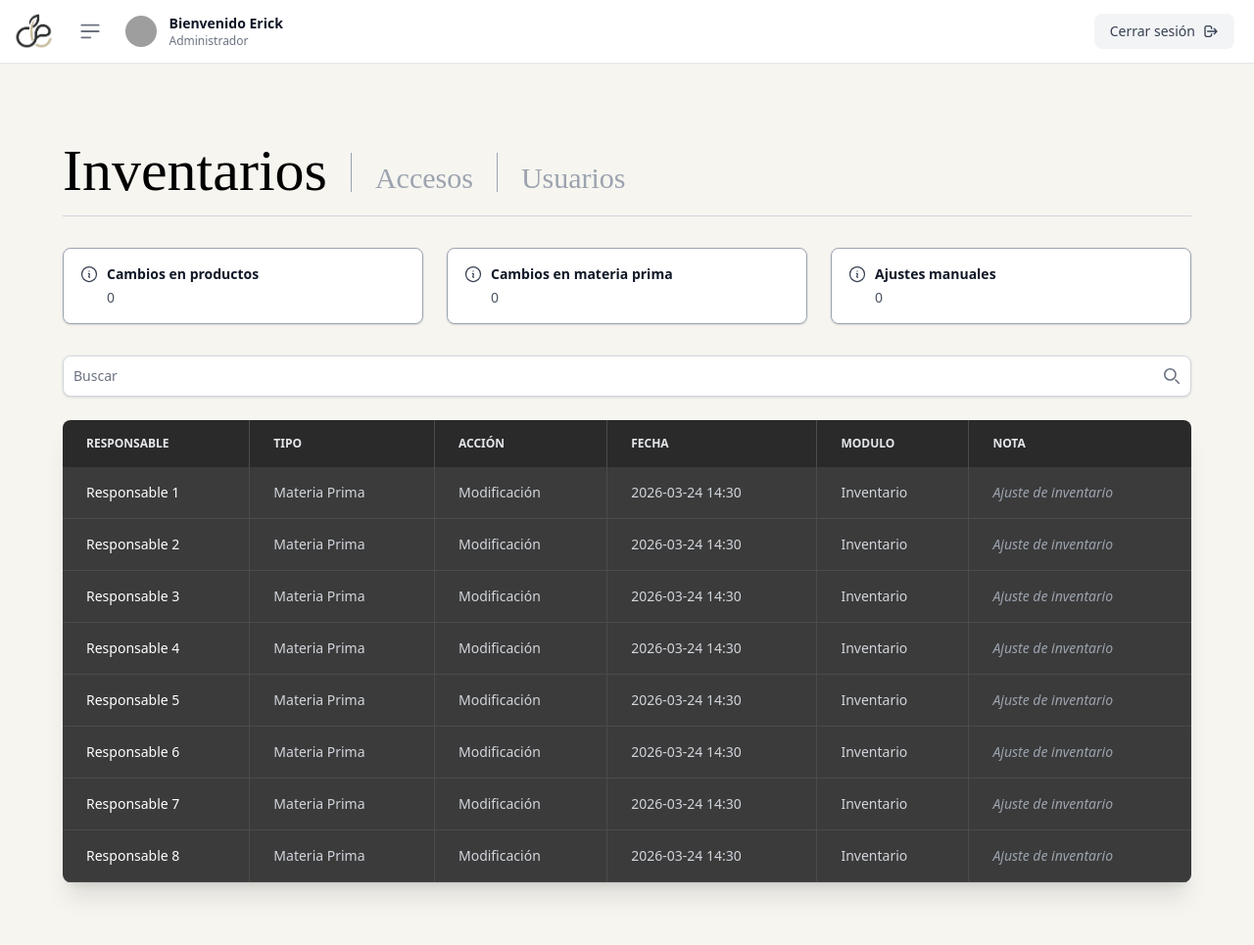
After one commit to IDGS802-23002162/Jassence, a Flask app: page /auditoria in a window 1280 px wide. The commit adds this page. Shown: the whole page at 98% size. Run offline with Flask 3, Linux system fonts and the light colour scheme; style sheets or scripts are compiled from the project's sources; some libraries are stand-ins or nearby versions; grey boxes are pictures that could not be loaded.

Commit message:
Front Auditorias

```diff
--- a/app.py
+++ b/app.py
@@ -6,12 +6,15 @@ from flask import g
 
 
 from models import db
+from modulos_routes.auditoria.routes import auditorias_bp
 
 app = Flask(__name__)
 app.config.from_object(DevelopmentConfig)
 
 csrf=CSRFProtect()
 db.init_app(app)
+
+app.register_blueprint(auditorias_bp)
 
 # Prueba usuario
 class Usuario:
--- /dev/null
+++ b/modulos_routes/auditoria/routes.py
@@ -0,0 +1,28 @@
+from flask import Flask, render_template, request, redirect, url_for
+from flask import Blueprint
+from models import db
+
+auditorias_bp=Blueprint('auditorias',__name__)
+
+# Usuario ficticio temporal para que corra el layout
+class Usuario:
+    def __init__(self, nombre, rol):
+        self.nombre = nombre
+        self.rol = rol
+
+usuario_logueado = Usuario(nombre="Erick", rol="Administrador")
+
+@auditorias_bp.route("/auditoria", methods=['GET','POST'])
+def auditoria():
+
+	return render_template("modulos_front/auditoria/movInventarios.html", current_user=usuario_logueado)
+
+@auditorias_bp.route("/auditoria/accesos", methods=['GET','POST'])
+def accesos():
+
+	return render_template("modulos_front/auditoria/movAccessos.html", current_user=usuario_logueado)
+
+@auditorias_bp.route("/auditoria/usuarios", methods=['GET','POST'])
+def usuarios():
+
+	return render_template("modulos_front/auditoria/movUsuarios.html", current_user=usuario_logueado)
--- a/static/src/input.css
+++ b/static/src/input.css
@@ -7,4 +7,18 @@
 
 /* Aquí puedes agregar tus propios estilos si los necesitas */
 
+
+@import url('https://fonts.googleapis.com/css2?family=Playfair+Display:ital,wght@0,400;0,600;1,400&display=swap');
+    .font-elegant { font-family: 'Playfair Display', serif; }
+    .bg-table-dark { background-color: #3B3B3B; }
+    .border-table-dark { border-color: #4B4B4B; }
+
+    /* Animación de Fade-in puro con CSS */
+    @keyframes fadeIn {
+        from { opacity: 0; transform: translateY(10px); }
+        to { opacity: 1; transform: translateY(0); }
+    }
+    .animate-fade-in { animation: fadeIn 0.6s ease-out forwards; }
+
+
 /* npx @tailwindcss/cli -i ./static/src/input.css -o ./static/dist/output.css --watch */
--- a/templates/layout_sistema.html
+++ b/templates/layout_sistema.html
@@ -132,8 +132,8 @@
    </div>
 </aside>
 
-<div class="p-4 sm:ml-64">
-   <div class="p-4 mt-20">
+<div class="p-4">
+   <div class="p-4 mt-8">
       <br><br>
       {% block content %}
 
--- /dev/null
+++ b/templates/modulos_front/auditoria/movInventarios.html
@@ -0,0 +1,99 @@
+{% extends "layout_sistema.html" %}
+
+{% block title %}Bitácora Inventario{% endblock %}
+
+{% block content %}
+
+<div class="max-w-7xl mx-auto px-4 sm:px-6 lg:px-8 py-8 animate-fade-in">
+
+    <div class="flex items-end mb-8 border-b border-gray-300 pb-4">
+
+        <h1 class="font-elegant text-6xl text-black cursor-default">
+            Inventarios
+        </h1>
+
+        <div class="w-px h-10 bg-gray-400 mx-6 mb-2"></div>
+
+        <a href="/auditoria/accesos" class="font-elegant text-3xl text-gray-400 hover:text-gray-600 transition-colors duration-300 mb-1">
+            Accesos
+        </a>
+
+        <div class="w-px h-10 bg-gray-400 mx-6 mb-2"></div>
+
+        <a href="/auditoria/usuarios" class="font-elegant text-3xl text-gray-400 hover:text-gray-600 transition-colors duration-300 mb-1">
+            Usuarios
+        </a>
+
+    </div>
+
+    <div class="grid grid-cols-1 md:grid-cols-3 gap-6 mb-8">
+        <div class="bg-white rounded-lg border border-gray-400 p-4 shadow-sm flex flex-col justify-center">
+            <div class="flex items-center text-gray-900 mb-1">
+                <svg class="w-5 h-5 mr-2 text-gray-700" aria-hidden="true" xmlns="http://www.w3.org/2000/svg" fill="none" viewBox="0 0 24 24" stroke-width="1.5" stroke="currentColor">
+                    <path stroke-linecap="round" stroke-linejoin="round" d="M11.25 11.25l.041-.02a.75.75 0 011.063.852l-.708 2.836a.75.75 0 001.063.853l.041-.021M21 12a9 9 0 11-18 0 9 9 0 0118 0zm-9-3.75h.008v.008H12V8.25z" />
+                </svg>
+                <span class="text-sm font-semibold">Cambios en productos</span>
+            </div>
+            <span class="text-sm text-gray-600 ml-7">0</span>
+        </div>
+
+        <div class="bg-white rounded-lg border border-gray-400 p-4 shadow-sm flex flex-col justify-center">
+            <div class="flex items-center text-gray-900 mb-1">
+                <svg class="w-5 h-5 mr-2 text-gray-700" aria-hidden="true" xmlns="http://www.w3.org/2000/svg" fill="none" viewBox="0 0 24 24" stroke-width="1.5" stroke="currentColor">
+                    <path stroke-linecap="round" stroke-linejoin="round" d="M11.25 11.25l.041-.02a.75.75 0 011.063.852l-.708 2.836a.75.75 0 001.063.853l.041-.021M21 12a9 9 0 11-18 0 9 9 0 0118 0zm-9-3.75h.008v.008H12V8.25z" />
+                </svg>
+                <span class="text-sm font-semibold">Cambios en materia prima</span>
+            </div>
+            <span class="text-sm text-gray-600 ml-7">0</span>
+        </div>
+
+        <div class="bg-white rounded-lg border border-gray-400 p-4 shadow-sm flex flex-col justify-center">
+            <div class="flex items-center text-gray-900 mb-1">
+                <svg class="w-5 h-5 mr-2 text-gray-700" aria-hidden="true" xmlns="http://www.w3.org/2000/svg" fill="none" viewBox="0 0 24 24" stroke-width="1.5" stroke="currentColor">
+                    <path stroke-linecap="round" stroke-linejoin="round" d="M11.25 11.25l.041-.02a.75.75 0 011.063.852l-.708 2.836a.75.75 0 001.063.853l.041-.021M21 12a9 9 0 11-18 0 9 9 0 0118 0zm-9-3.75h.008v.008H12V8.25z" />
+                </svg>
+                <span class="text-sm font-semibold">Ajustes manuales</span>
+            </div>
+            <span class="text-sm text-gray-600 ml-7">0</span>
+        </div>
+    </div>
+
+    <div class="mb-6 relative w-full">
+        <input type="text" id="buscador" class="block w-full p-2.5 pr-10 text-sm text-gray-900 bg-white border border-gray-300 rounded-lg focus:ring-black focus:border-black shadow-sm" placeholder="Buscar">
+        <div class="absolute inset-y-0 right-0 flex items-center pr-3 pointer-events-none">
+            <svg class="w-4 h-4 text-gray-500" aria-hidden="true" xmlns="http://www.w3.org/2000/svg" fill="none" viewBox="0 0 20 20">
+                <path stroke="currentColor" stroke-linecap="round" stroke-linejoin="round" stroke-width="2" d="m19 19-4-4m0-7A7 7 0 1 1 1 8a7 7 0 0 1 14 0Z"/>
+            </svg>
+        </div>
+    </div>
+
+    <div class="relative overflow-x-auto shadow-xl rounded-lg">
+        <table class="w-full text-sm text-left text-gray-300">
+            <thead class="text-xs text-gray-200 uppercase bg-[#2A2A2A]">
+                <tr>
+                    <th scope="col" class="px-6 py-4">Responsable</th>
+                    <th scope="col" class="px-6 py-4 border-l border-table-dark">Tipo</th>
+                    <th scope="col" class="px-6 py-4 border-l border-table-dark">Acción</th>
+                    <th scope="col" class="px-6 py-4 border-l border-table-dark">Fecha</th>
+                    <th scope="col" class="px-6 py-4 border-l border-table-dark">Modulo</th>
+                    <th scope="col" class="px-6 py-4 border-l border-table-dark">Nota</th>
+                </tr>
+            </thead>
+            <tbody>
+                {% for i in range(8) %}
+                <tr class="bg-table-dark border-b border-table-dark hover:bg-[#454545] transition-colors">
+                    <td class="px-6 py-4 font-medium text-white whitespace-nowrap">Responsable {{ i + 1 }}</td>
+                    <td class="px-6 py-4 border-l border-table-dark">Materia Prima</td>
+                    <td class="px-6 py-4 border-l border-table-dark">Modificación</td>
+                    <td class="px-6 py-4 border-l border-table-dark">2026-03-24 14:30</td>
+                    <td class="px-6 py-4 border-l border-table-dark">Inventario</td>
+                    <td class="px-6 py-4 border-l border-table-dark italic text-gray-400">Ajuste de inventario</td>
+                </tr>
+                {% endfor %}
+            </tbody>
+        </table>
+    </div>
+
+    </div>
+
+{% endblock %}
```
Also changed, not shown: modulos_routes/auditoria/__init__.py (added, +10 -0 lines), templates/modulos_front/auditoria/movAccessos.html (added, +85 -0 lines), templates/modulos_front/auditoria/movUsuarios.html (added, +92 -0 lines).
